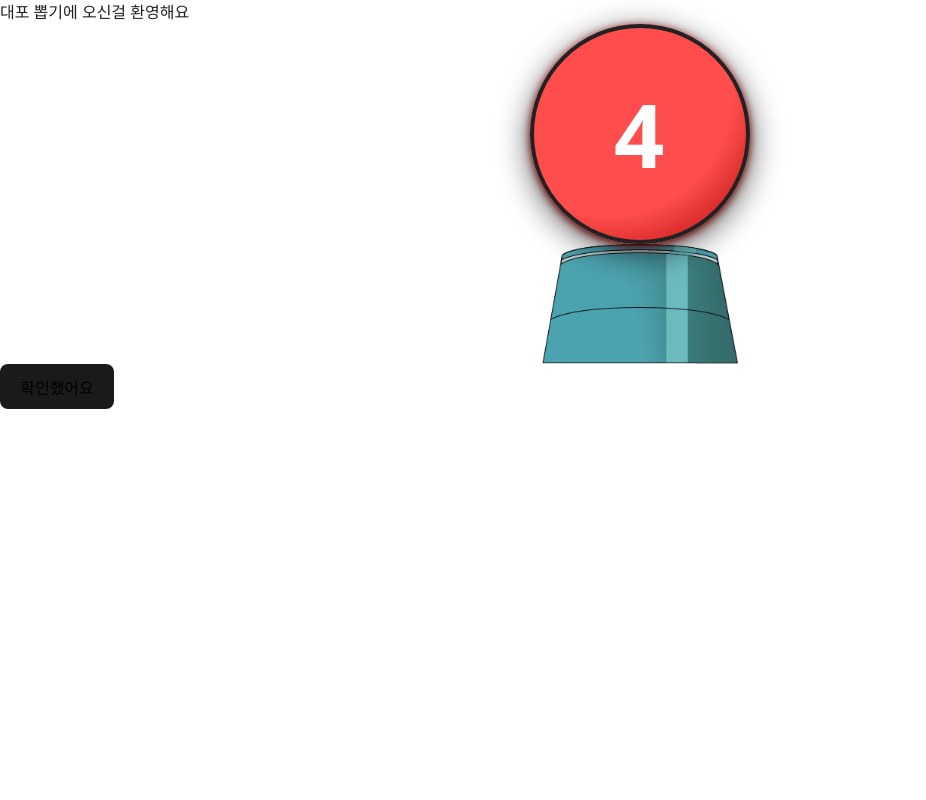
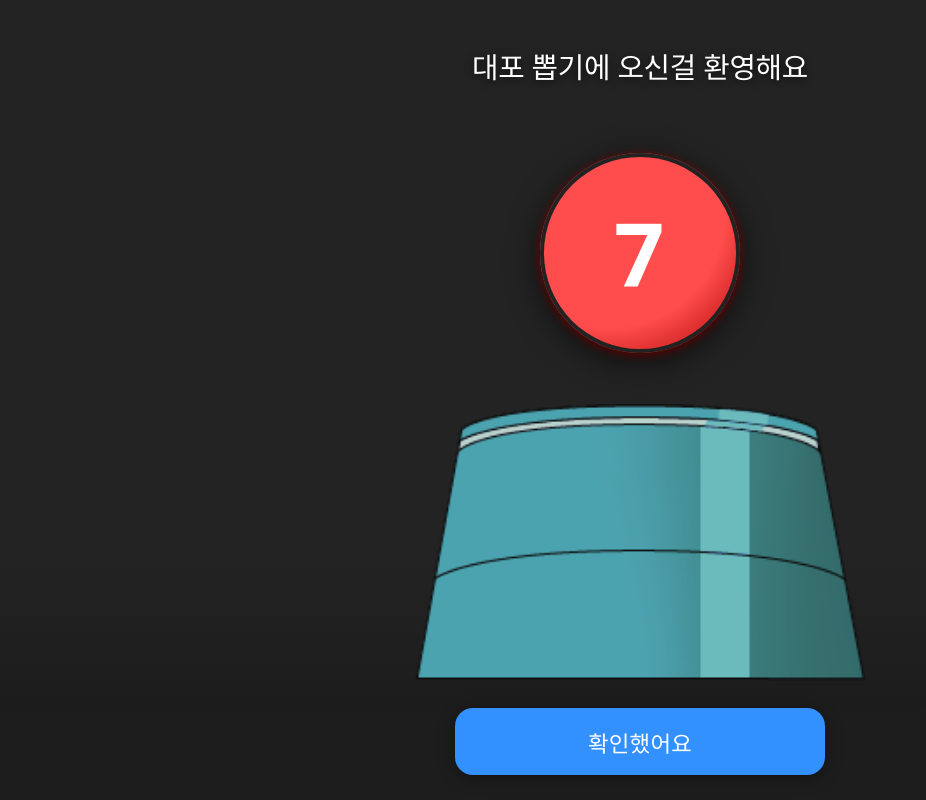
Before and after one commit to HeungJae0213/myCannon, a React (Vite) app: page / in a window 1280 px wide. Shown: the whole page, without its empty margins (0-926 px from the left). Built offline with nearby package versions, Linux system fonts and the light colour scheme; what @toss/tds-mobile-ait would draw is missing.

Commit message:
20260220-WelcomeScreen finish

```diff
--- a/src/App.css
+++ b/src/App.css
@@ -1,172 +1,103 @@
-#root {
-  width: 100%;
+
+body, #root {
+  width: 100vw;
   min-height: 100vh;
   margin: 0;
   padding: 0;
-  background: #2a2a2a !important;
-  color: #fff !important;
+  background: linear-gradient(180deg, #232323 70%, #181818 100%);
+  color: #fff;
+  font-family: 'Pretendard', 'system-ui', 'Apple SD Gothic Neo', 'Malgun Gothic', Arial, sans-serif;
 }
 
-/* WelcomeScreen - 모바일 기준, 중앙 정렬, 버튼 하단 고정 */
+/* WelcomeScreen Styles */
 .welcome-screen {
   min-height: 100vh;
-  background: linear-gradient(180deg, #232323 70%, #181818 100%);
+  width: 100vw;
+  background: none;
   display: flex;
   flex-direction: column;
   align-items: center;
   justify-content: flex-start;
-  position: relative;
   padding: 0;
+  box-sizing: border-box;
 }
 .welcome-title-bar {
-  width: 100%;
+  width: 100vw;
   display: flex;
   justify-content: center;
-  margin-top: 40px;
+  margin-top: 36px;
   margin-bottom: 24px;
 }
 .welcome-title-bg {
-  background: rgba(30,30,30,0.7);
-  border-radius: 12px;
-  padding: 12px 24px;
+  border-radius: 8px;
+  padding: 14px 0;
+  min-width: 90vw;
   display: flex;
   align-items: center;
   justify-content: center;
 }
 .welcome-title-text {
-  font-weight: 700;
+  font-family: 'Pretendard', 'system-ui', 'Apple SD Gothic Neo', 'Malgun Gothic', Arial, sans-serif;
+  font-weight: 900;
   color: #fff;
-  font-size: 1.5rem;
-  line-height: 1.3;
+  font-size: 1.8rem;
+  line-height: 1.2;
   text-align: center;
   white-space: nowrap;
+  letter-spacing: -0.01em;
+  text-shadow: 0 2px 8px #000a;
 }
 .welcome-content {
-  width: 100%;
+  width: 100vw;
   display: flex;
   flex-direction: column;
   align-items: center;
-  justify-content: flex-start;
   flex: 1 1 auto;
 }
 .welcome-ball-area {
   display: flex;
   justify-content: center;
   align-items: flex-end;
-  width: 100%;
-  margin-bottom: -18px;
-}
-.welcome-ball-area .welcome-ball {
-  width: 140px;
-  height: 140px;
+  width: 100vw;
+  margin-bottom: -20px;
+  margin-top: 30px;
+  z-index: 2;
 }
 .cannon-body-area {
   display: flex;
   justify-content: center;
   align-items: flex-start;
-  width: 100%;
-  margin-top: 40px;
-}
-.cannon-body-area img,
-.cannon-body-area .cannon-body {
-  width: 220px;
-  height: auto;
-  max-height: 160px;
-}
-.welcome-content-spacer {
-  flex: 1;
+  width: 100vw;
+  margin-top: 60px;
+  margin-bottom: -20px;
+  z-index: 1;
 }
 .welcome-bottom {
-  width: 100%;
-  position: absolute;
-  left: 0;
-  bottom: 0;
+  width: 100vw;
   display: flex;
   justify-content: center;
-  background: transparent;
-  padding: 0 0 32px 0;
+  margin-top: auto;
+  background: rgba(30,30,30,0.92);
+  padding: 0 0 25px 0;
   box-sizing: border-box;
 }
 .welcome-button {
-  background: #2196F3 !important;
-  color: #fff !important;
-  border: none !important;
-  border-radius: 12px !important;
-  padding: 18px 0 !important;
-  font-size: 18px !important;
-  font-weight: 600 !important;
-  width: 90%;
-  max-width: 400px;
-  min-width: 120px;
-  box-shadow: none !important;
-  outline: none !important;
-  cursor: pointer !important;
+  width: 92vw;
+  max-width: 370px;
+  border-radius: 18px;
+  padding: 18px 0 16px 0;
+  font-size: 1.4rem;
+  font-weight: 700;
+  background: #3390ff;
+  color: #fff;
+  border: none;
+  box-shadow: 0 2px 16px #0006;
+  margin: 0 auto;
+  display: block;
+  cursor: pointer;
+  transition: background 0.2s;
+  letter-spacing: 0.01em;
 }
-
-.welcome-button {
-  background: #2196F3 !important;
-  color: #fff !important;
-  border: none !important;
-  border-radius: 12px !important;
-  padding: 14px 28px !important;
-  font-size: 16px !important;
-  font-weight: 600 !important;
-  min-width: 120px !important;
-  box-shadow: none !important;
-  cursor: pointer !important;
+.welcome-button:active {
+  background: #1976d2;
 }
-
-/* TDS Button 기본 스타일 덮어쓰기 */
-.welcome-button button {
-  background: #2196F3 !important;
-  color: #fff !important;
-  border-radius: 12px !important;
-  padding: 14px 28px !important;
-}
-
-button.welcome-button {
-  background: #2196F3 !important;
-  color: #fff !important;
-  border-radius: 12px !important;
-  padding: 14px 28px !important;
-  font-size: 16px !important;
-  font-weight: 600 !important;
-}
-
-/* 모드 선택 화면 */
-.mode-select-screen {
-  gap: 15px;
-  padding: 20px;
-}
-
-.mode-select-screen h2 {
-  margin: 10px 0;
-  font-size: 20px;
-  font-weight: 600;
-}
-
-/* 발사 화면 */
-.fire-screen {
-  gap: 15px;
-  padding: 20px;
-  justify-content: center;
-}
-
-.fire-screen h2 {
-  margin: 10px 0;
-  font-size: 20px;
-  font-weight: 600;
-}
-
-/* 결과 화면 */
-.result-screen {
-  gap: 20px;
-  padding: 20px;
-  justify-content: center;
-}
-
-.result-screen h2 {
-  margin: 10px 0;
-  font-size: 20px;
-  font-weight: 600;
-}
--- a/src/components/WelcomeBall.css
+++ b/src/components/WelcomeBall.css
@@ -7,6 +7,7 @@
   background: radial-gradient(circle at 35% 30%, #ff4d4d 60%, #a80000 100%);
   box-shadow: 0 8px 32px #000a, 0 2px 8px #a80000, 0 0 0 4px #222 inset;
   margin: 0 auto;
+  /* width/height는 WelcomeBall의 size prop으로만 제어 */
 }
 
 .welcome-ball-number {
--- a/src/main.tsx
+++ b/src/main.tsx
@@ -2,6 +2,7 @@ import { StrictMode } from 'react'
 import { TDSMobileAITProvider } from '@toss/tds-mobile-ait';
 import { createRoot } from 'react-dom/client'
 import './index.css'
+import './App.css'
 import App from './App.tsx'
 
 createRoot(document.getElementById('root')!).render(
--- a/src/pages/WelcomeScreen.tsx
+++ b/src/pages/WelcomeScreen.tsx
@@ -24,12 +24,11 @@ function WelcomeScreen() {
       </div>
       <div className="welcome-content">
         <div className="welcome-ball-area">
-          <WelcomeBall number={4} />
+          <WelcomeBall number={7} size={200} />
         </div>
         <div className="cannon-body-area">
-          <CannonBody />
+          <CannonBody width={450} height={300} />
         </div>
-        <div className="welcome-content-spacer" />
       </div>
       <div className="welcome-bottom">
         <button className="welcome-button" onClick={handleClick}>
```
